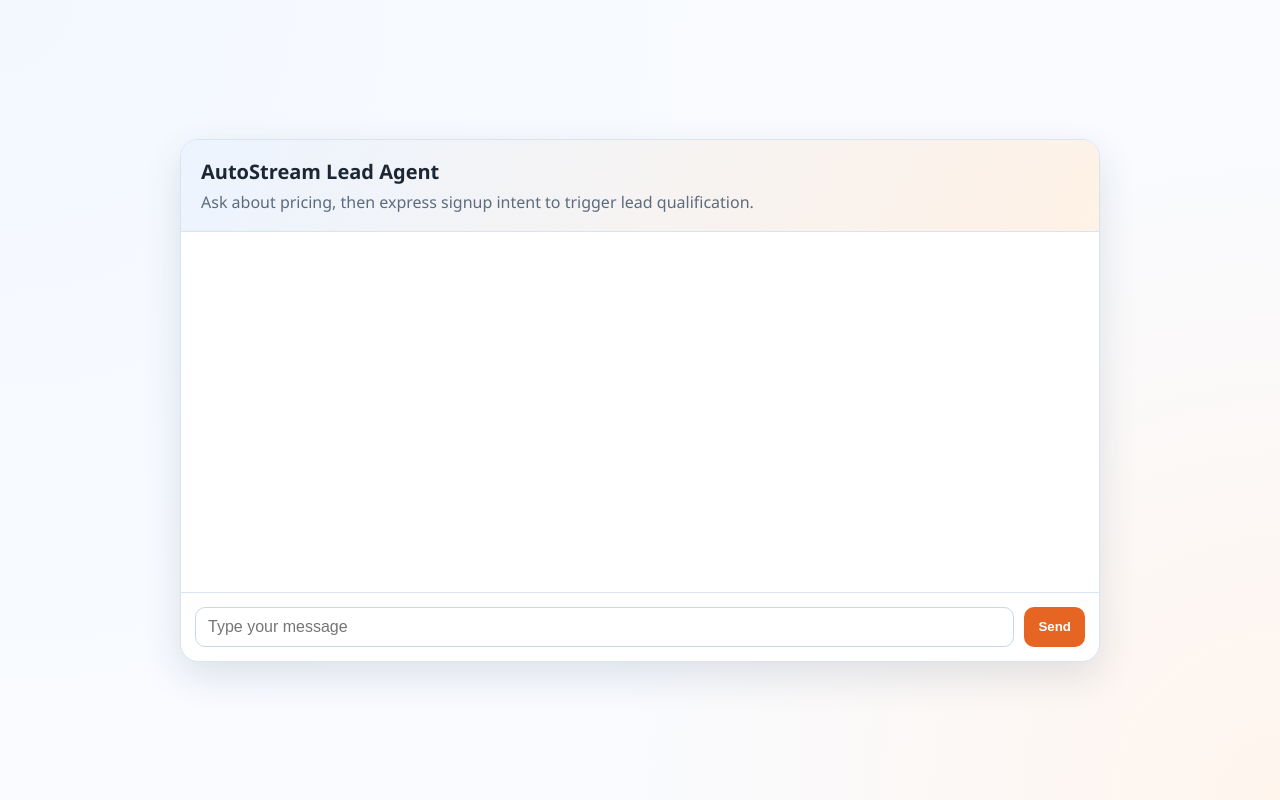
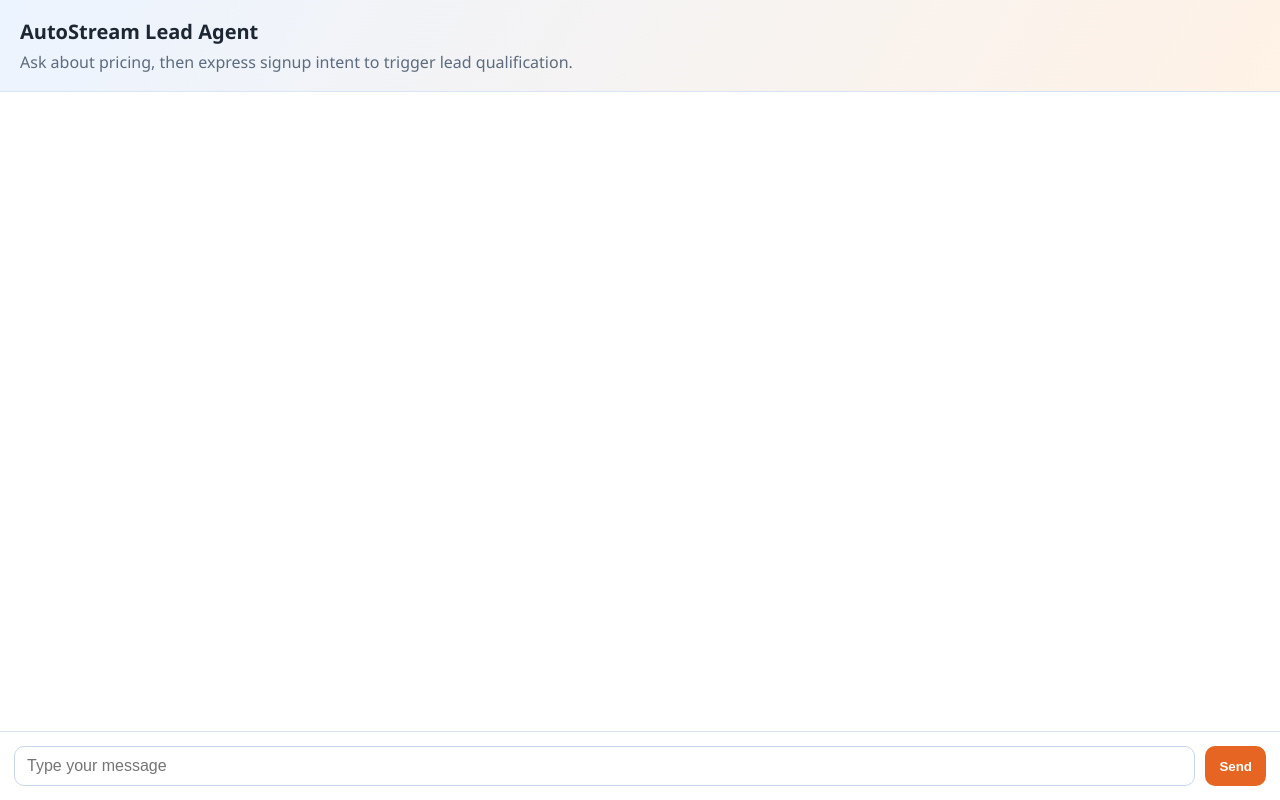
Before and after one commit to Rickyy-Sam07/ServiceHive, a Flask app: page / in a window 1280 px wide. Run offline with Flask 3, Linux system fonts and the light colour scheme; data that the repository does not hold is empty.

Commit message:
ui improv

```diff
--- a/static/styles.css
+++ b/static/styles.css
@@ -19,18 +19,20 @@ body {
   background: radial-gradient(circle at 0 0, var(--bg-a), transparent 50%),
               radial-gradient(circle at 100% 100%, var(--bg-b), transparent 45%),
               #f9fbff;
-  display: grid;
-  place-items: center;
-  padding: 24px;
+  display: block;
+  padding: 0;
 }
 
 .shell {
-  width: min(920px, 100%);
+  width: 100%;
+  min-height: 100vh;
   background: var(--surface);
-  border: 1px solid var(--border);
-  border-radius: 18px;
-  box-shadow: 0 14px 38px rgba(18, 45, 78, 0.12);
+  border: none;
+  border-radius: 0;
+  box-shadow: none;
   overflow: hidden;
+  display: flex;
+  flex-direction: column;
 }
 
 .hero {
@@ -50,8 +52,8 @@ body {
 }
 
 .chat {
-  min-height: 360px;
-  max-height: 52vh;
+  flex: 1;
+  min-height: 0;
   overflow: auto;
   padding: 16px;
   display: flex;
@@ -112,6 +114,6 @@ body {
 }
 
 @media (max-width: 640px) {
-  body { padding: 10px; }
-  .chat { min-height: 58vh; }
+  .chat { padding: 12px; }
+  .composer { padding: 10px; }
 }
```
